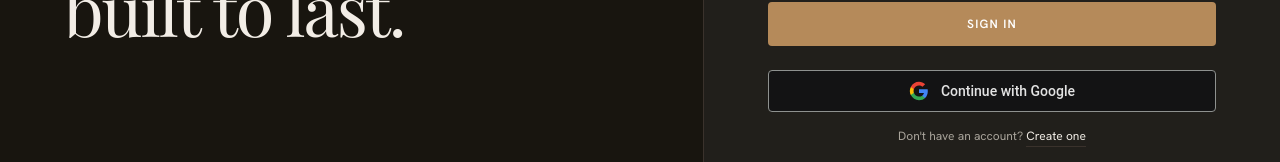
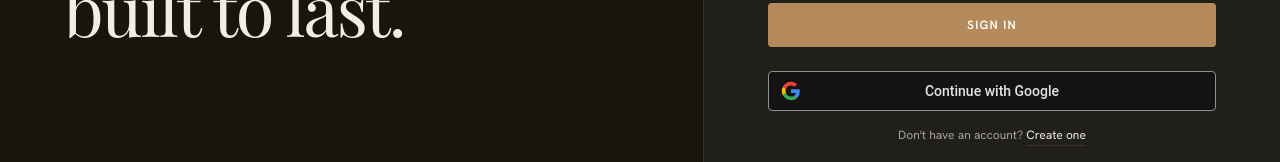
Before and after one commit to Vishwaraj-636/Lithora, a React (Vite) app in the folder frontend/: page /login in a window 1280 px wide. Shown: the part 471-633 px from the top of the page. Built offline with nearby package versions, Linux system fonts and the light colour scheme; no server answers; a web font is replaced by a local one.

Commit message:
style: update ContinueWithGoogle component for improved layout and styling consistency

```diff
--- a/frontend/src/features/auth/components/ContinueWithGoogle.jsx
+++ b/frontend/src/features/auth/components/ContinueWithGoogle.jsx
@@ -4,10 +4,10 @@ const ContinueWithGoogle = () => {
    return (
       <a
          href="/api/auth/google"
-         className="flex items-center justify-center w-full bg-white dark:bg-[#131314] border border-[#747775] dark:border-[#8e918f] rounded px-4 py-2.5 hover:bg-[#f8fafd] dark:hover:bg-[#1f1f1f] hover:shadow-sm transition-all duration-200 mb-4"
+         className="flex items-center w-full h-[40px] bg-white dark:bg-[#131314] border border-[#747775] dark:border-[#8e918f] rounded px-3 hover:bg-[#f8fafd] dark:hover:bg-[#1f1f1f] transition-all duration-200 mb-4"
       >
          <svg
-            className="w-5 h-5 mr-3"
+            className="w-5 h-5 shrink-0"
             viewBox="0 0 24 24"
             xmlns="http://www.w3.org/2000/svg"
          >
@@ -29,11 +29,12 @@ const ContinueWithGoogle = () => {
             />
          </svg>
          <span
-            className="text-sm font-medium text-[#1f1f1f] dark:text-[#e3e3e3]"
+            className="flex-1 text-center text-sm font-medium text-[#1f1f1f] dark:text-[#e3e3e3]"
             style={{ fontFamily: "Roboto, sans-serif" }}
          >
             Continue with Google
          </span>
+         <div className="w-5 h-5 shrink-0"></div>
       </a>
    );
 };
```
